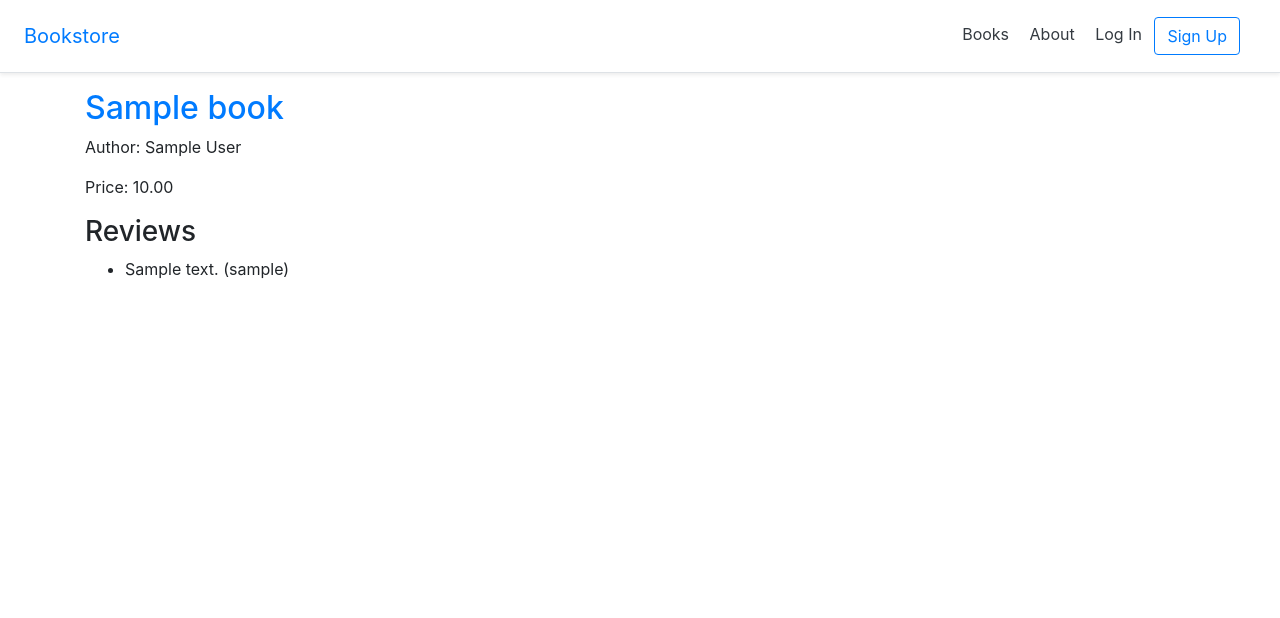
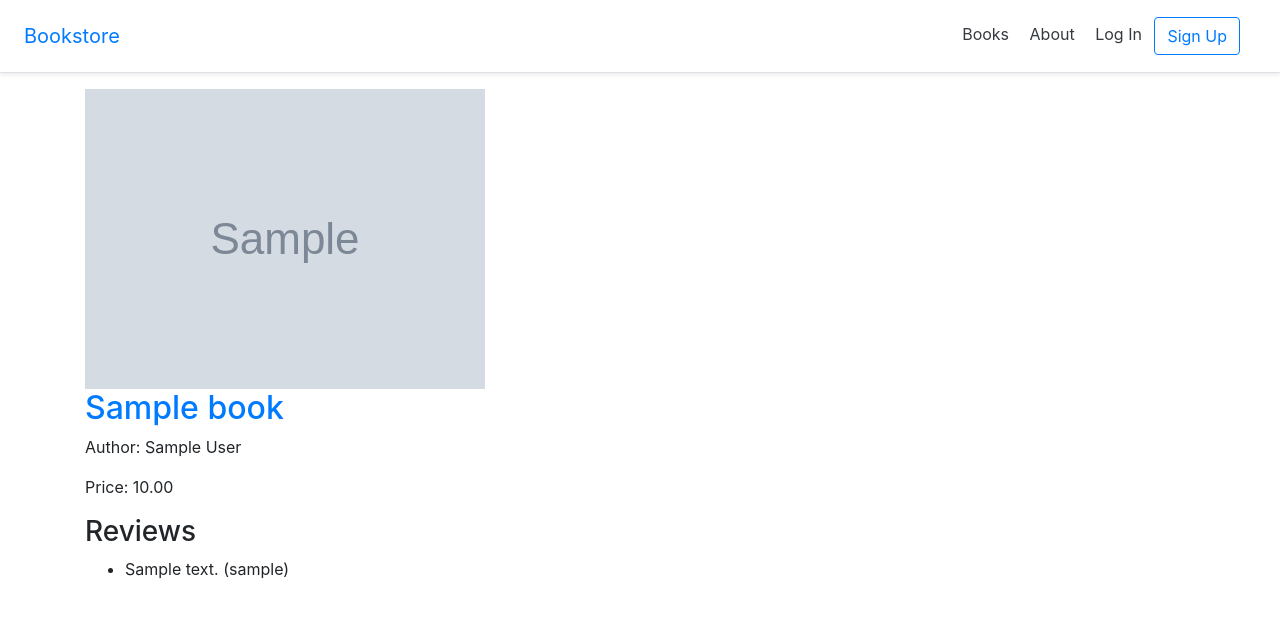
Before and after one commit to Kehvarl/bookstore_project, a Django app: page /books/00000000-0000-0000-0000-000000000001 in a window 1280 px wide. Shown: the top 618 px of the page. Run offline with Django 3.2, Linux system fonts and the light colour scheme; tables that the repository leaves empty hold one stand-in row (values such as "Sample post"); grey boxes marked "Sample" are stand-in pictures; parts of the project's set-up code (start-up, migrations or seed data) failed here and were passed over; some libraries are stand-ins or nearby versions.

Commit message:
add images to template

```diff
--- a/templates/books/book_detail.html
+++ b/templates/books/book_detail.html
@@ -3,7 +3,8 @@
 {% block title %}{{ book.title }}{% endblock title %}
 
 {% block content %}
-  <div class="book-detail">
+<div class="book-detail">
+    <img class="bookcover" src="{{ book.cover.url }}" alt="{{ book.title }}">
     <h2><a href="">{{ book.title }}</a></h2>
     <p>Author: {{ book.author }}</p>
     <p>Price: {{ book.price }}</p>
```
Also changed, not shown: media/covers/djangoforprofessionals.jpg (added).
